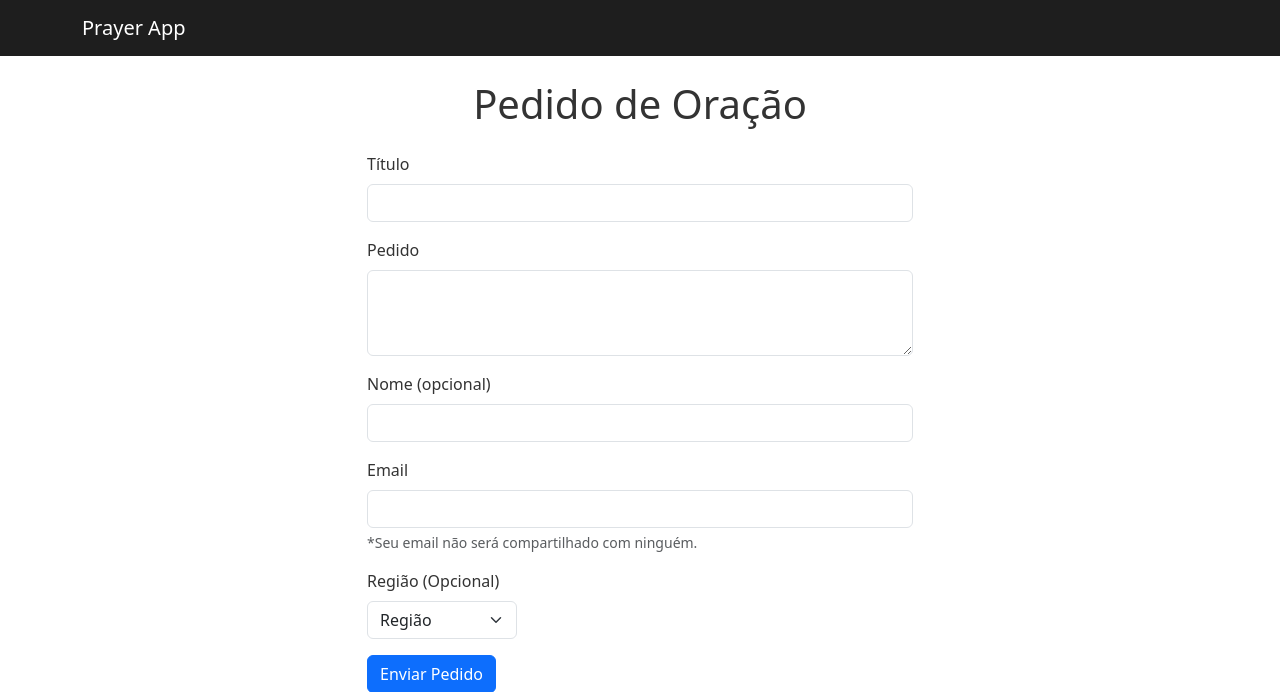
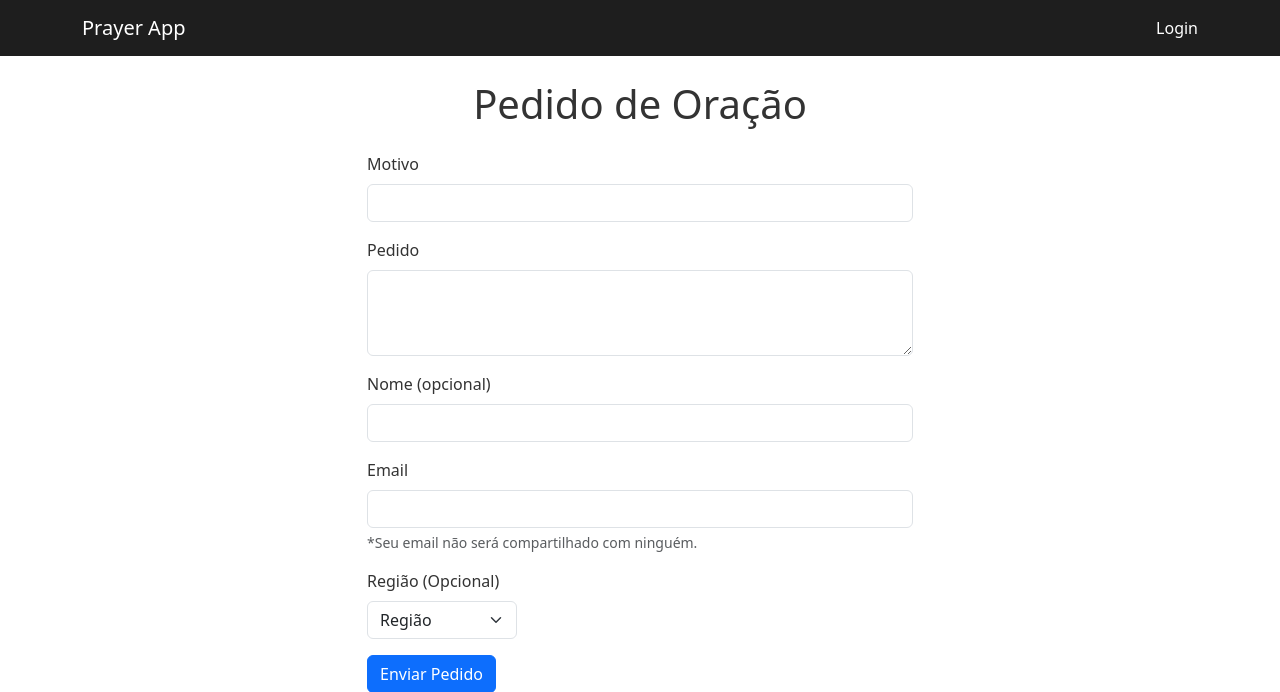
Before and after one commit to felipecocchi/prayer-app, a Flask app: page / in a window 1280 px wide. Shown: the top 692 px of the page. Run offline with Flask 3, Linux system fonts and the light colour scheme; parts of the project's set-up code (start-up, migrations or seed data) failed here and were passed over.

Commit message:
add login link to navbar on home page only

```diff
--- a/templates/index.html
+++ b/templates/index.html
@@ -6,7 +6,7 @@
 <h1 class="text-center my-4">Pedido de Oração</h1>
 <form action="/" method="post" class="mx-auto w-50">
     <div class="mb-3">
-        <label for="title" class="form-label">Título</label>
+        <label for="title" class="form-label">Motivo</label>
         <input type="text" class="form-control" id="title" name="title" required>
     </div>
     <div class="mb-3">
--- a/templates/layout.html
+++ b/templates/layout.html
@@ -21,6 +21,8 @@
                 {% elif session.get('region_id') %}
                 <a class="nav-link text-white" href="/logout">Logout</a>
                 <p class="nav-link text-white mb-0">{{ session.get('region.name') }}</p>
+                {%elif request.endpoint == 'index' %}
+                <a class="nav-link text-white" href="/login">Login</a>
                 {% endif %}
             </div>
         </div>
```
